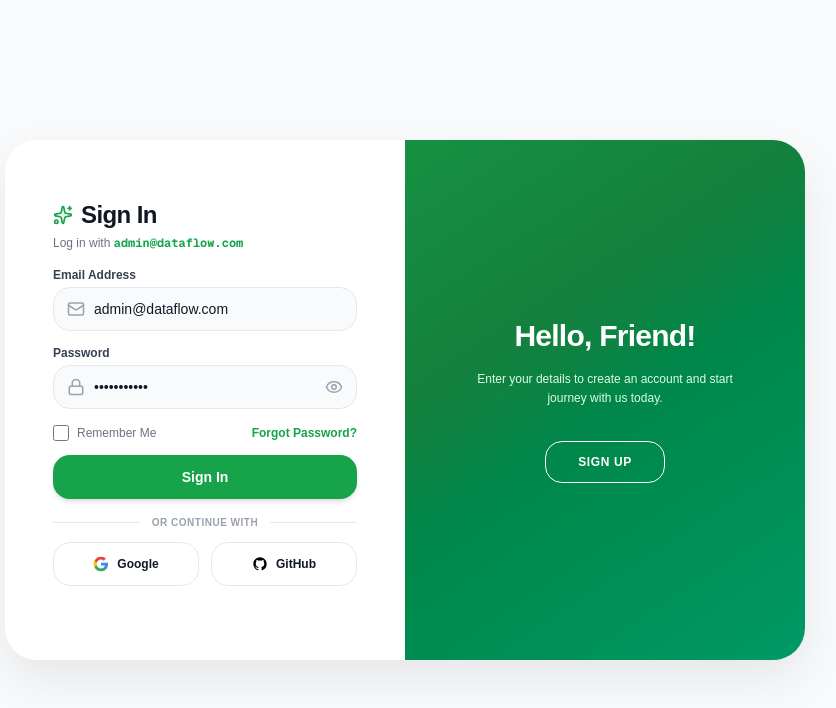
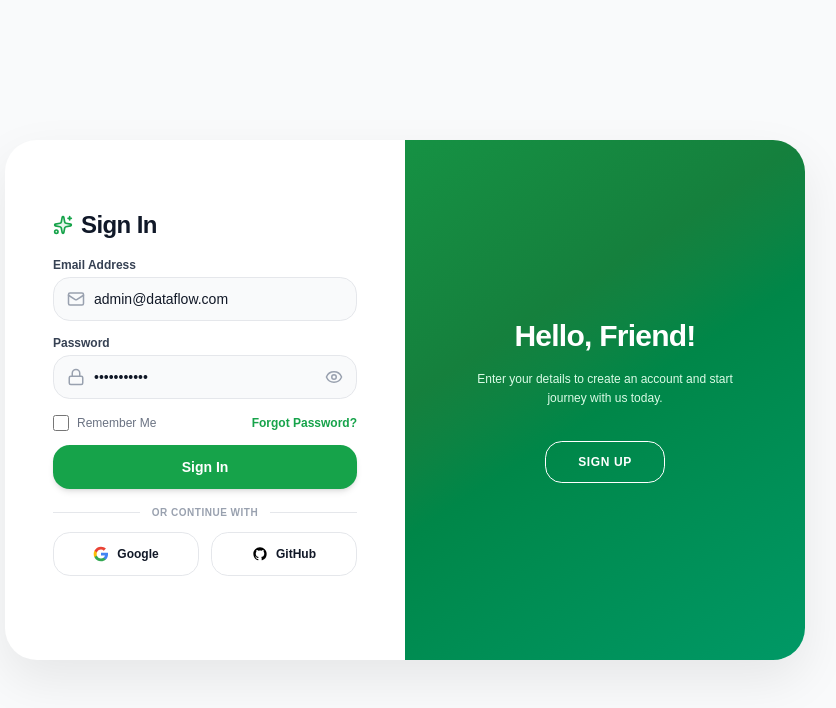
Before and after one commit to Mostafizur10681/e-commerce-dashboard, a Next.js app: page /login in a window 1280 px wide. Shown: the top 708 px of the page, without its empty margins (235-1071 px from the left). Built offline with nearby package versions, Linux system fonts and the light colour scheme; a web font is replaced by a local one.

Commit message:
right banner added option added

```diff
--- a/src/app/admin/banners/page.tsx
+++ b/src/app/admin/banners/page.tsx
@@ -62,6 +62,7 @@ type BannerFormValues = z.infer<typeof bannerSchema>;
 
 const MENU_LOCATIONS = [
   "Main Slider",
+  "Right Banner",
   "Shop Sidebar",
   "Header Banner",
   "Footer Ad"
--- a/src/components/admin/AuthContainer.tsx
+++ b/src/components/admin/AuthContainer.tsx
@@ -158,9 +158,7 @@ export function AuthContainer({ defaultMode }: AuthContainerProps) {
                 <Sparkles className="h-5 w-5 text-[#16A34A] fill-[#16A34A]/10" />
                 Sign In
               </h2>
-              <p className="text-xs text-gray-500 dark:text-gray-405">
-                Log in with <code className="text-[#16A34A] font-bold font-mono">admin@dataflow.com</code>
-              </p>
+
             </div>
 
             {loginError && (
@@ -325,7 +323,7 @@ export function AuthContainer({ defaultMode }: AuthContainerProps) {
                       <FormLabel className="text-[10px] font-bold uppercase tracking-wider text-gray-700 dark:text-gray-300">Phone Number</FormLabel>
                       <FormControl>
                         <AuthInput
-                          placeholder="+1 (555) 123-4567"
+                          placeholder="0170000000"
                           icon={<Phone className="h-4 w-4" />}
                           error={!!fieldState.error}
                           {...field}
```
